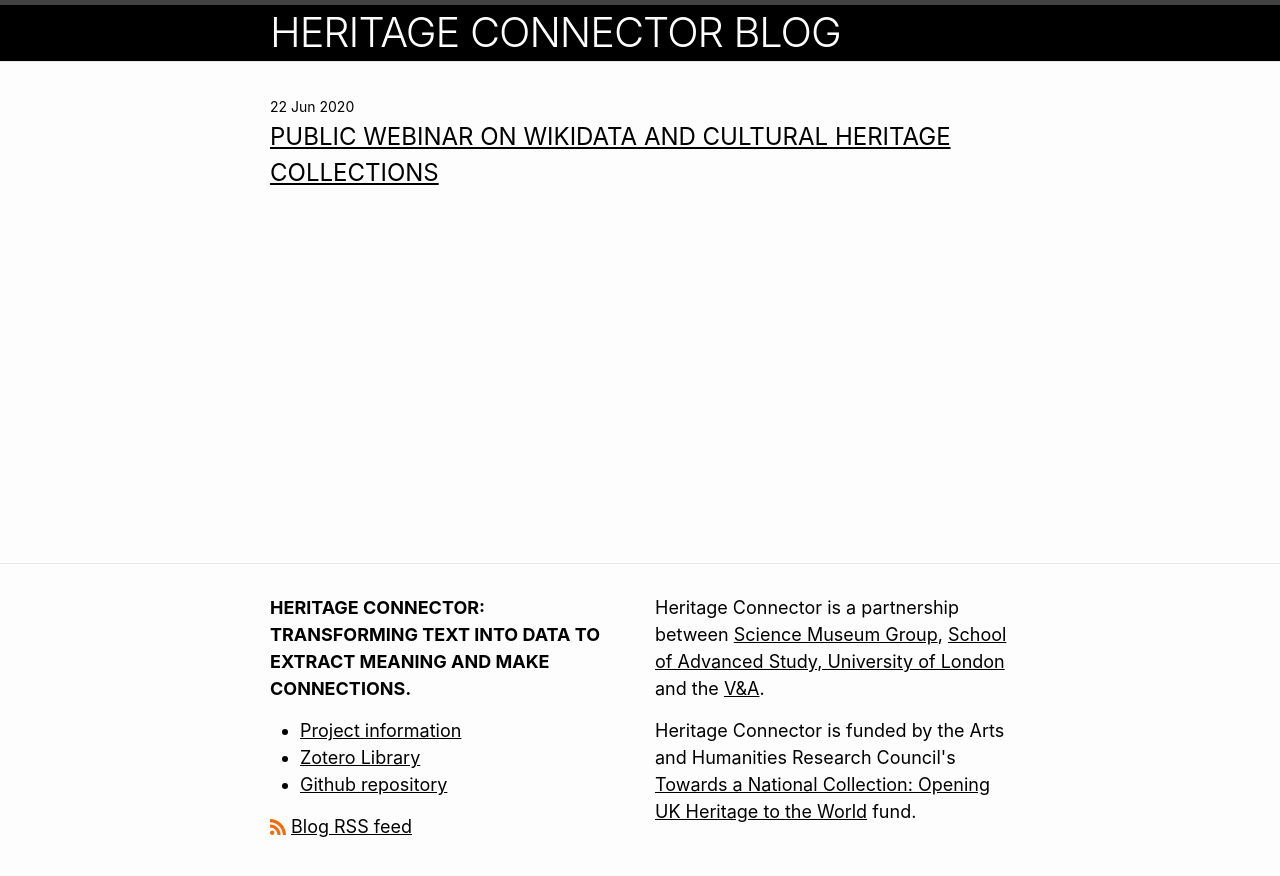
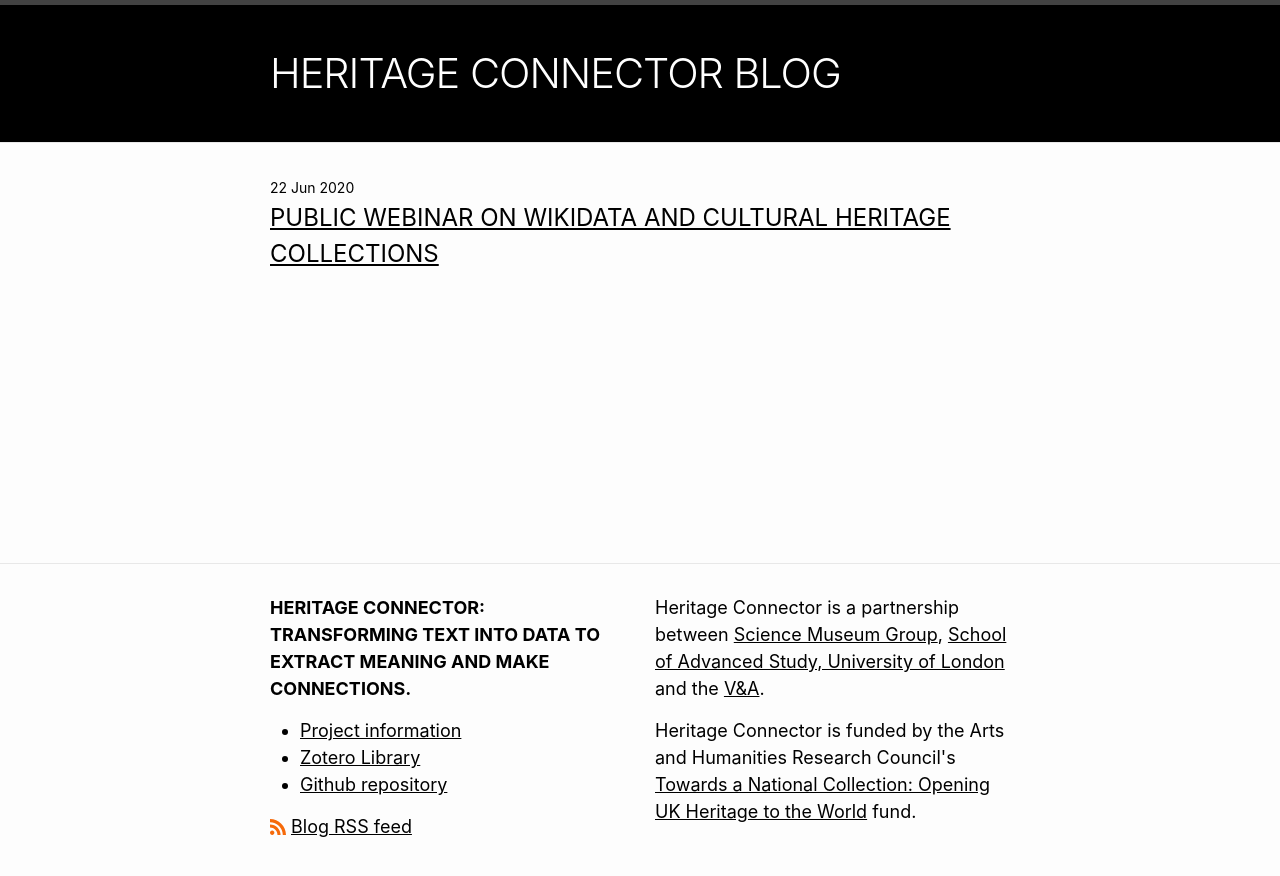
Before and after one commit to portableant/heritageconnector, a Jekyll site: the page built from README.md, in a window 1280 px wide. Shown: the top 876 px of the page. Built offline with Jekyll 4.4.1, drawn with Linux system fonts in a browser that asks for light colours; some web fonts are replaced; our own code applies the rules of GitHub Pages for plain Markdown files.

Commit message:
Update custom-styles.scss

```diff
--- a/_sass/minima/custom-styles.scss
+++ b/_sass/minima/custom-styles.scss
@@ -1,7 +1,7 @@
 // Placeholder to allow defining custom styles that override everything else.
 // (Use `_sass/minima/custom-variables.scss` to override variable defaults)
 header.site-header {background-color: black;}
-.site-title, .site-title:visited {color: white; text-transform: uppercase; text-decoration: none; font-size: 2.3em;}
+.site-title, .site-title:visited {color: white; text-transform: uppercase; text-decoration: none; font-size: 2.3em; padding-top: 1em; padding-bottom: 1em;}
 .site-nav {display: none;}
 a, a:visited, a:hover {color: black; text-decoration: underline;}
 .footer-col-wrapper {color: black; font-size: 1em;}
```
